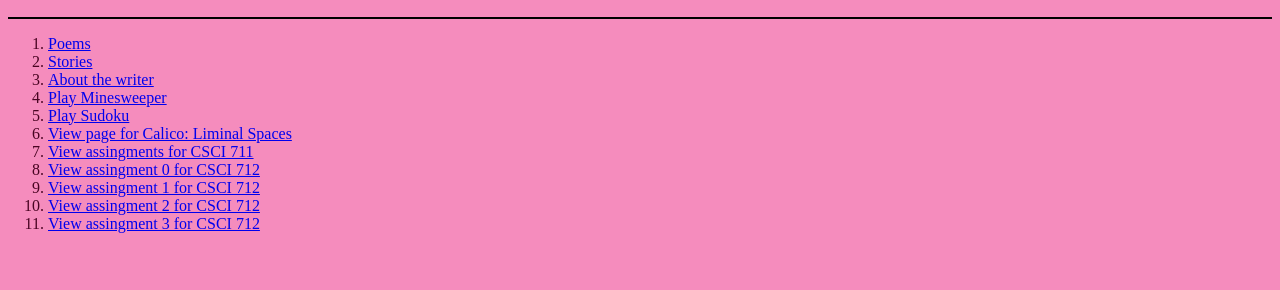
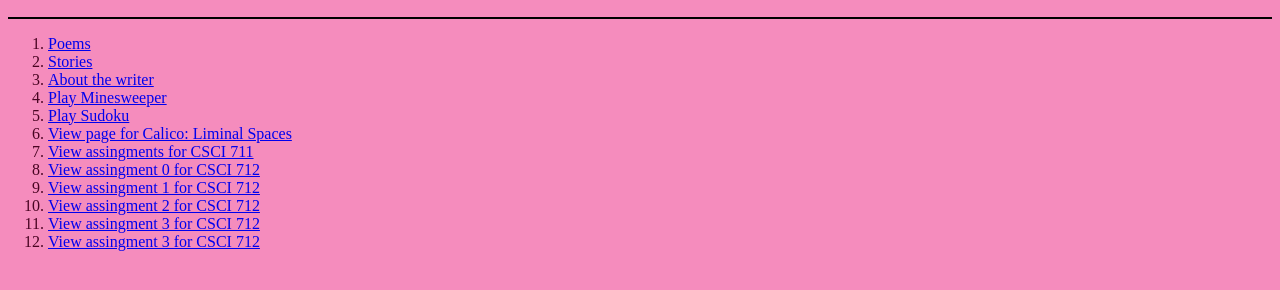
Before and after one commit to CheckmeowwwT/website, a plain HTML site: page index.html in a window 1280 px wide. Shown: the part 324-614 px from the top of the page. Drawn offline with Linux system fonts and the light colour scheme.

Commit message:
Update index.html

```diff
--- a/index.html
+++ b/index.html
@@ -37,6 +37,8 @@
         <li><a href="assgn1.html">View assingment 1 for CSCI 712</a></li>
         <li><a href="assgn2.html">View assingment 2 for CSCI 712</a></li>
         <li><a href="assgn3.html">View assingment 3 for CSCI 712</a></li>
+         <li><a href="assgn4.html">View assingment 3 for CSCI 712</a></li>
+
 
 
       </ol>
```
